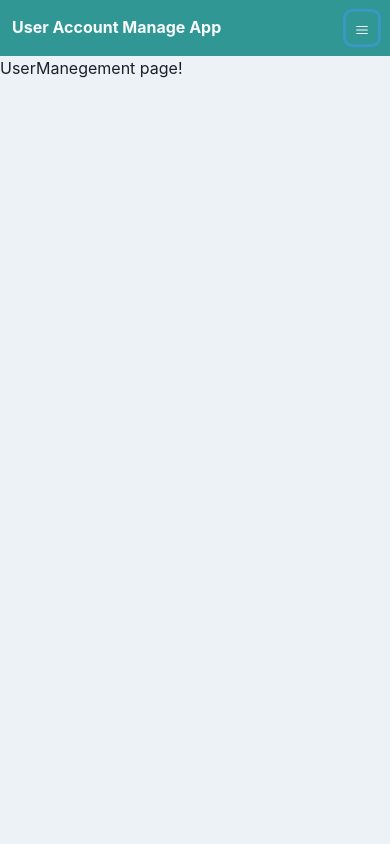
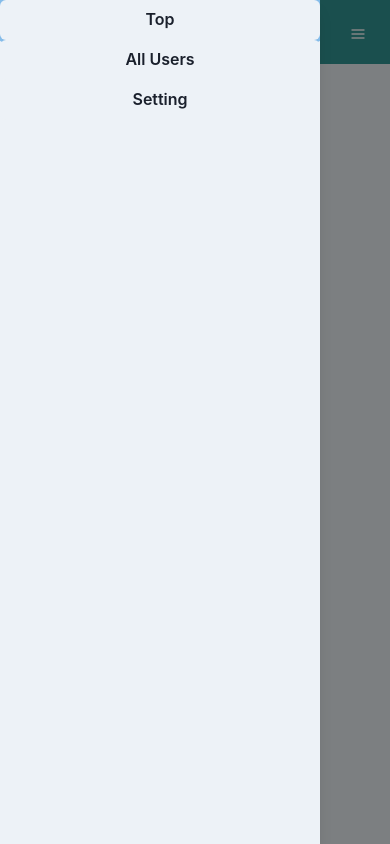
Before and after one commit to riomaemoto/cra-chakra, a React (Create React App) app: page /home/user_management in a window 390 px wide. Both pictures are taken after a click on the button "menu_button". Built offline with nearby package versions, Linux system fonts and the light colour scheme.

Commit message:
hamburger with drawer

```diff
--- /dev/null
+++ b/src/components/buttons/hamburger.tsx
@@ -0,0 +1,25 @@
+import { HamburgerIcon } from "@chakra-ui/icons";
+import { IconButton } from "@chakra-ui/react";
+import { memo, VFC } from "react";
+
+type Props = {
+  onOpen: () => void;
+  // これの意味？
+};
+
+export const Hamburger: VFC<Props> = memo((props) => {
+  const { onOpen } = props;
+  // const { onOpen } = useDisclosure();なぜここではこう書かないか？
+  return (
+    <>
+      <IconButton
+        aria-label={"menu_button"}
+        icon={<HamburgerIcon />}
+        size={"md"}
+        variant={"unstyled"}
+        display={{ base: "block", md: "none" }}
+        onClick={onOpen}
+      />
+    </>
+  );
+});
--- a/src/components/parts/layout/header.tsx
+++ b/src/components/parts/layout/header.tsx
@@ -1,9 +1,22 @@
-import { Flex, Heading, Box, Link, IconButton } from "@chakra-ui/react";
-import { HamburgerIcon } from "@chakra-ui/icons";
+import {
+  Flex,
+  Heading,
+  Box,
+  Link,
+  Drawer,
+  DrawerContent,
+  DrawerOverlay,
+  DrawerBody,
+  useDisclosure,
+  Button,
+} from "@chakra-ui/react";
 import { memo, VFC } from "react";
+import { Hamburger } from "../../buttons/hamburger";
 
 export const Header: VFC = memo(() => {
+  const { isOpen, onClose, onOpen } = useDisclosure();
   return (
+    <>
       <Flex
         as={"nav"}
         bg={"teal.500"}
@@ -28,13 +41,19 @@ export const Header: VFC = memo(() => {
           </Box>
           <Link>Setting</Link>
         </Flex>
-      <IconButton
-        aria-label={"menu_button"}
-        icon={<HamburgerIcon />}
-        size={"sm"}
-        variant={"unstyled"}
-        display={{ base: "block", md: "none" }}
-      />
+        <Hamburger onOpen={onOpen} />
       </Flex>
+      <Drawer placement={"left"} size={"xs"} onClose={onClose} isOpen={isOpen}>
+        <DrawerOverlay>
+          <DrawerContent>
+            <DrawerBody p={0} bg={"gray.100"}>
+              <Button w={"100%"}>Top</Button>
+              <Button w={"100%"}>All Users</Button>
+              <Button w={"100%"}>Setting</Button>
+            </DrawerBody>
+          </DrawerContent>
+        </DrawerOverlay>
+      </Drawer>
+    </>
   );
 });
```
Lines whose indentation alone changed are shown as unchanged.
